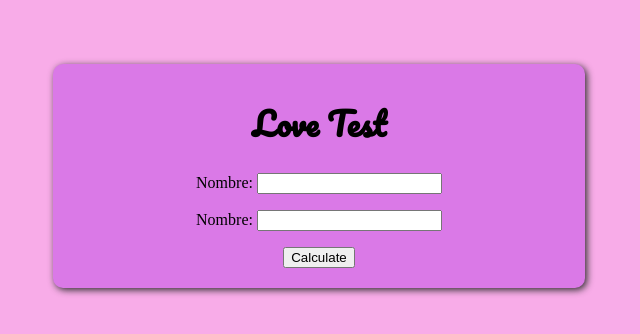
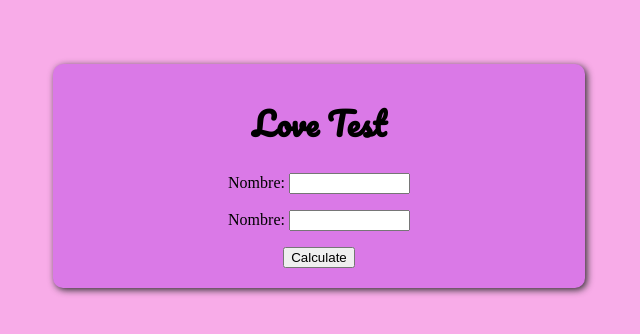
Before and after one commit to Jancell13/Love-Test, a plain HTML site: page index.html in a window 1280 px wide. Shown: the part 384-718 px from the top of the page, without its empty margins (321-961 px from the left). Drawn offline with Linux system fonts and the light colour scheme.

Commit message:
Update index.html

```diff
--- a/index.html
+++ b/index.html
@@ -11,11 +11,11 @@
     <div class="container">
       <div class="rect">
         <h1 class="title">Love Test</h1>
-        <p class="nom">
-          Nombre: <input type="text" name="n" id="n1" />
+        <p>
+          Nombre: <input type="text" name="name" id="n1" size="12"/>
         </p>
-        <p class="nom">
-          Nombre: <input type="text" name="name" id="n2" />
+        <p>
+          Nombre: <input type="text" name="name" id="n2" size="12"/>
         </p>
         <button id="btnC">Calculate</button>
         <div id="result"></div>
```
